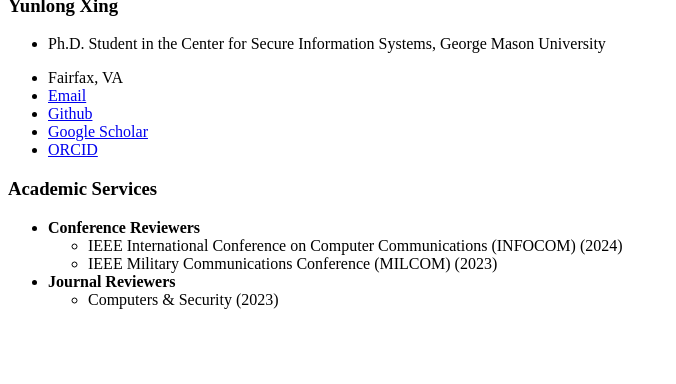
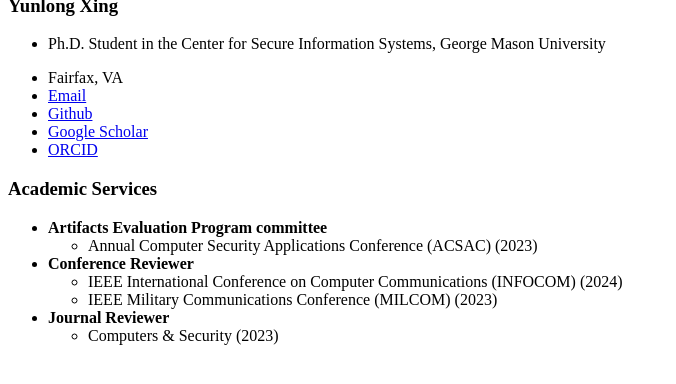
Before and after one commit to YunlongXing/yunlongxing.github.io, a Jekyll site: the page built from _pages/includes/others.md, in a window 1280 px wide, cut to the strip 494-878 px from the top of the page. Shown: the whole strip, without its empty margins (0-676 px from the left). Built offline with Jekyll 4.4.1, drawn with Linux system fonts in a browser that asks for light colours; our own code applies the rules of GitHub Pages for plain Markdown files.

Commit message:
Update others.md

```diff
--- a/_pages/includes/others.md
+++ b/_pages/includes/others.md
@@ -1,7 +1,9 @@
 
 # Academic Services
-- **Conference Reviewers**
+- **Artifacts Evaluation Program committee**
+  - Annual Computer Security Applications Conference (ACSAC) (2023)
+- **Conference Reviewer**
   - IEEE International Conference on Computer Communications (INFOCOM) (2024)
   - IEEE Military Communications Conference (MILCOM) (2023)
-- **Journal Reviewers**
+- **Journal Reviewer**
   - Computers & Security (2023)
```
